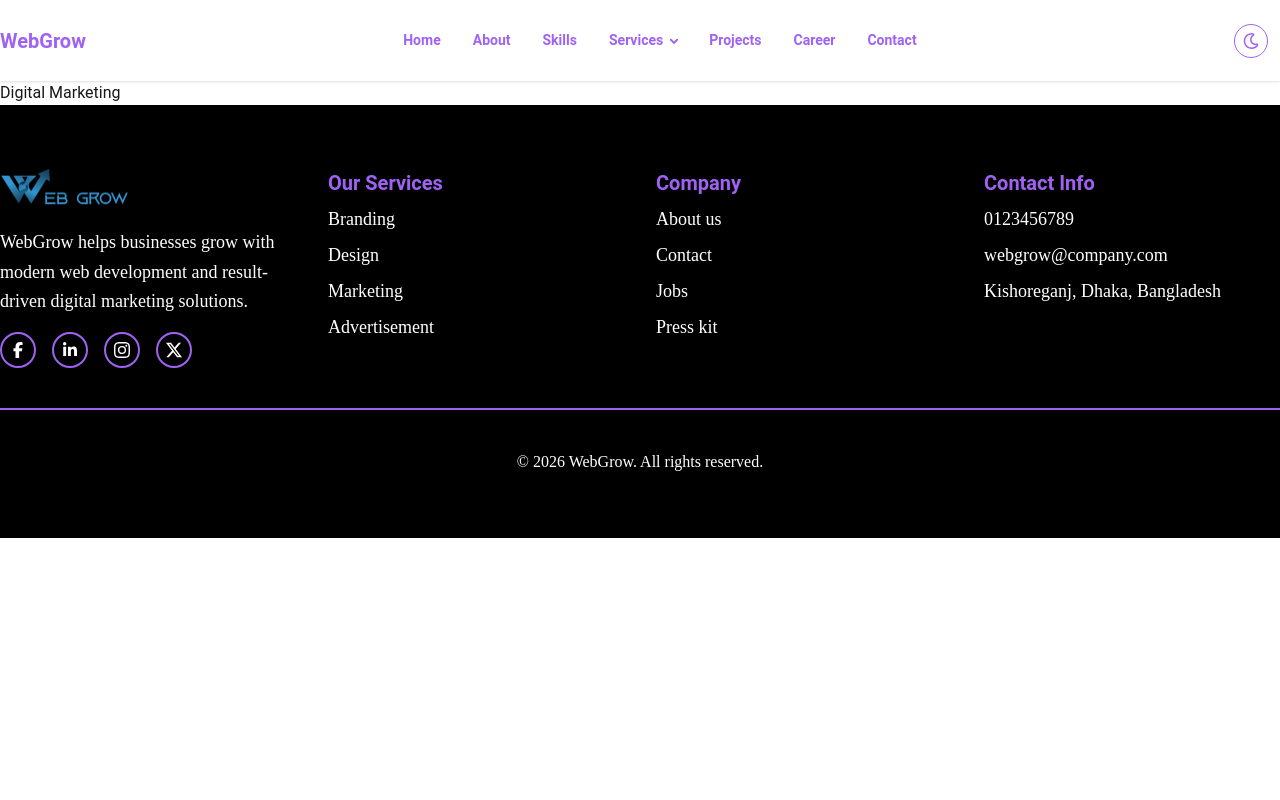
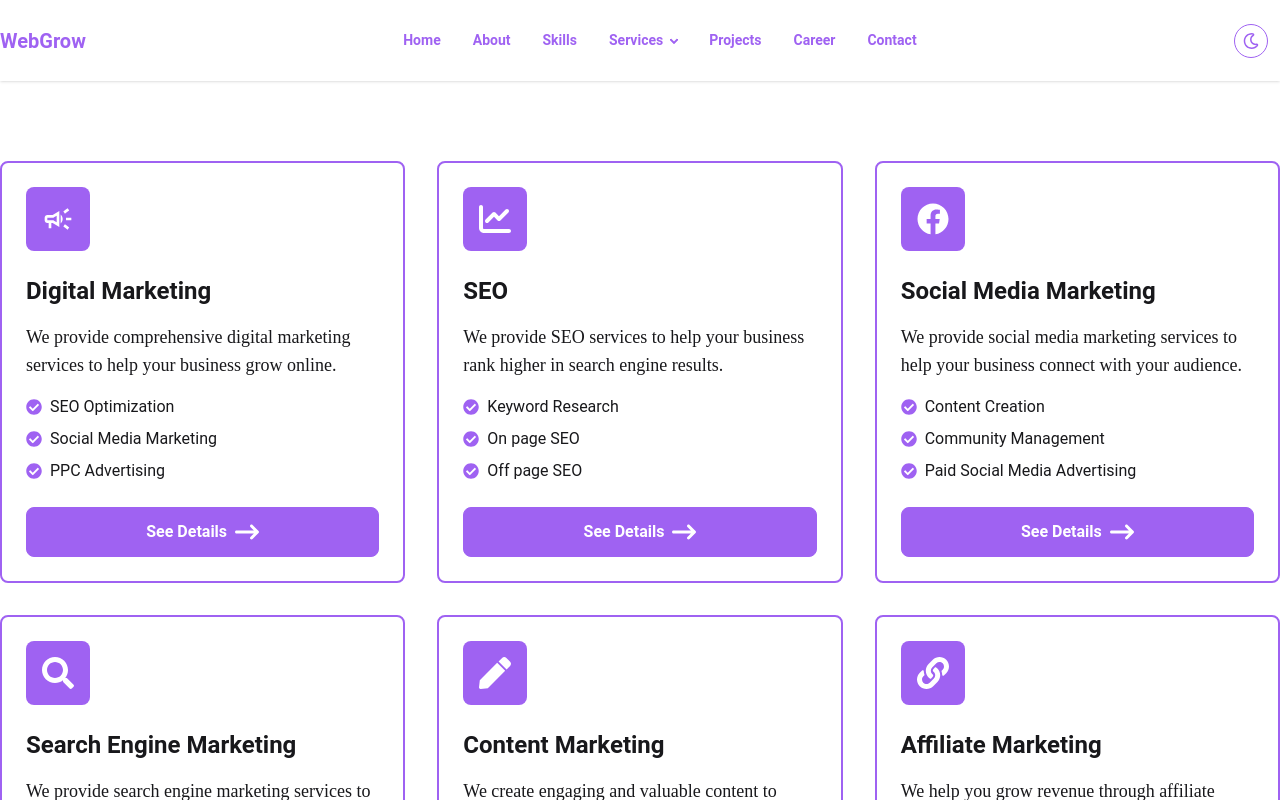
Before and after one commit to Tamanna5092/web-grow, a React (Vite) app: page /services/digital-marketing in a window 1280 px wide. Shown: the top 800 px of the page. Built offline with nearby package versions, Linux system fonts and the light colour scheme.

Commit message:
digital marketing services added

```diff
--- a/src/components/DigitalMarketing/DigitalMarketing.jsx
+++ b/src/components/DigitalMarketing/DigitalMarketing.jsx
@@ -1,9 +1,120 @@
-import React from 'react'
+import {
+  FaCheckCircle,
+  FaFacebook,
+  FaLink,
+  FaPen,
+  FaSearch,
+} from "react-icons/fa";
+import { FaArrowRightLong, FaChartLine } from "react-icons/fa6";
+import { MdOutlineCampaign } from "react-icons/md";
+import { Link } from "react-router";
 
 export default function DigitalMarketing() {
+  const digitalMarketingServices = [
+    {
+      id: 1,
+      title: "Digital Marketing",
+      slug: "digital-marketing",
+      description:
+        "We provide comprehensive digital marketing services to help your business grow online.",
+      icon: MdOutlineCampaign,
+      features: [
+        "SEO Optimization",
+        "Social Media Marketing",
+        "PPC Advertising",
+      ],
+    },
+    {
+      id: 2,
+      title: "SEO",
+      slug: "seo",
+      description:
+        "We provide SEO services to help your business rank higher in search engine results.",
+      icon: FaChartLine,
+      features: ["Keyword Research", "On page SEO", "Off page SEO"],
+    },
+    {
+      id: 3,
+      title: "Social Media Marketing",
+      slug: "social-media-marketing",
+      description:
+        "We provide social media marketing services to help your business connect with your audience.",
+      icon: FaFacebook,
+      features: [
+        "Content Creation",
+        "Community Management",
+        "Paid Social Media Advertising",
+      ],
+    },
+    {
+      id: 4,
+      title: "Search Engine Marketing",
+      slug: "search-engine-marketing",
+      description:
+        "We provide search engine marketing services to boost your visibility on search engines.",
+      icon: FaSearch,
+      features: [
+        "Pay-Per-Click (PPC)",
+        "Search Engine Optimization (SEO)",
+        "Local SEO",
+      ],
+    },
+    {
+      id: 5,
+      title: "Content Marketing",
+      slug: "content-marketing",
+      description:
+        "We create engaging and valuable content to attract and retain your audience.",
+      icon: FaPen,
+      features: ["Blog Writing", "Infographic Creation", "Video Production"],
+    },
+    {
+      id: 6,
+      title: "Affiliate Marketing",
+      slug: "affiliate-marketing",
+      description:
+        "We help you grow revenue through affiliate partnerships and programs.",
+      icon: FaLink,
+      features: [
+        "Affiliate Program Setup",
+        "Affiliate Recruitment",
+        "Affiliate Management",
+      ],
+    },
+  ];
+
   return (
-    <div>
-      Digital Marketing
+    <div className="max-w-7xl mx-auto">
+      <div className="grid grid-cols-1 md:grid-cols-3 gap-8 my-20 px-4 md:px-0">
+        {digitalMarketingServices.map((service) => {
+          const Icon = service.icon;
+          return (
+            <div
+              key={service.id}
+              className="flex flex-col p-6 border-2 border-(--primary-color) rounded-lg group hover:scale-105 transition duration-1000"
+            >
+              <Icon className="w-16 h-16 p-4 bg-(--primary-color) text-white rounded-lg" />
+              <h2 className="text-2xl font-bold mt-6">{service.title}</h2>
+              <p className=" mt-4 lora text-lg">{service.description}</p>
+              <ul className="mt-4 space-y-2">
+                {service.features.map((feature, index) => (
+                  <li key={index} className="flex items-center gap-2">
+                    <FaCheckCircle className="w-4 h-4 text-(--primary-color)" />
+                    {feature}
+                  </li>
+                ))}
+              </ul>
+              <Link
+                to={`/services/${service.slug}`}
+                className="w-full flex justify-center items-center gap-2 group-hover:gap-4 mt-6 btn-primary-custom "
+              >
+                See Details
+                <FaArrowRightLong className="w-6 h-6" />
+              </Link>
+            </div>
+          );
+        })}
+      </div>
     </div>
-  )
+  );
 }
```
